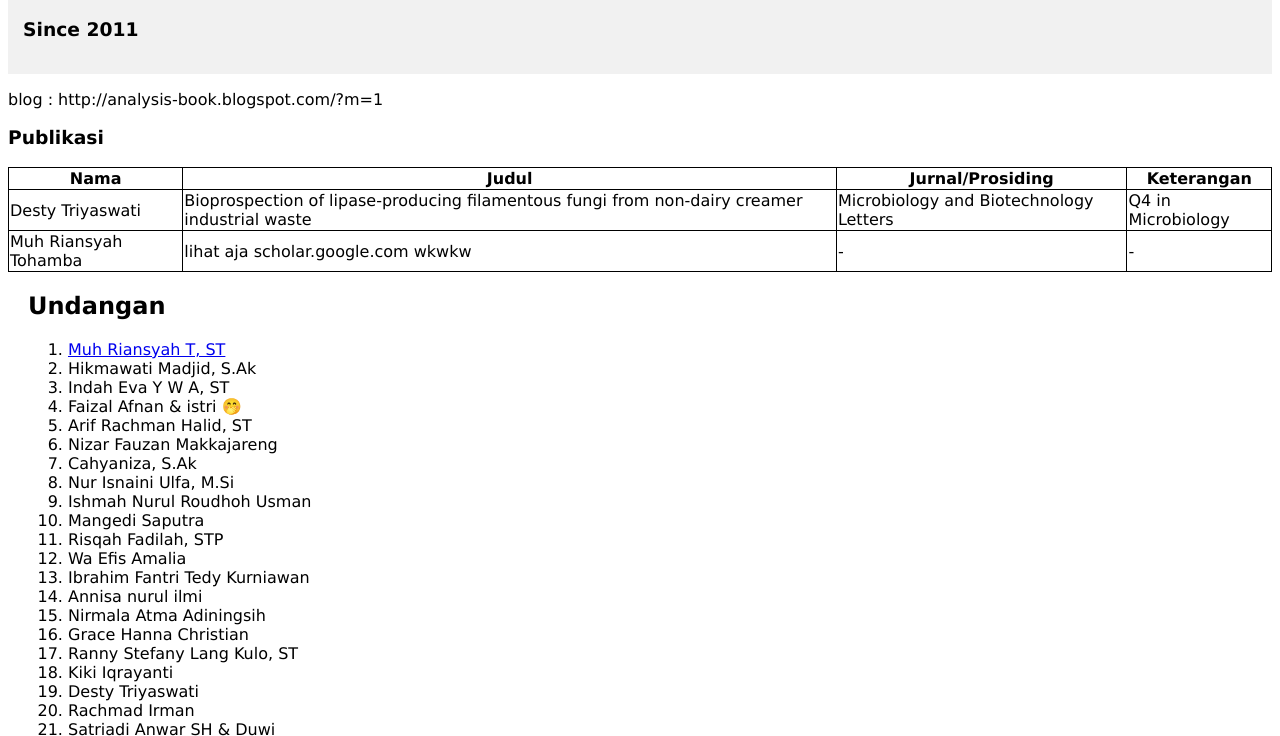
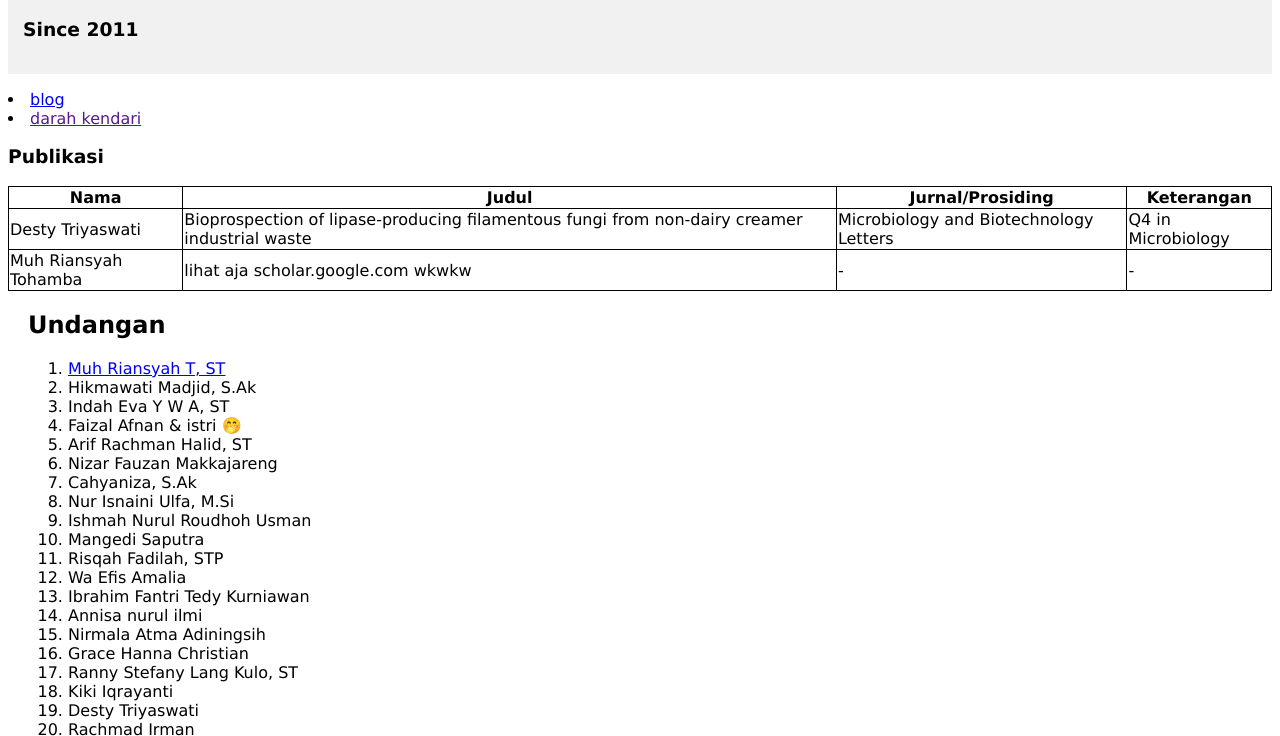
Before and after one commit to analysiskdi/analysiskdi.github.io, a plain HTML site: page index.html in a window 1280 px wide. Shown: the part 85-821 px from the top of the page. Drawn offline with Linux system fonts and the light colour scheme.

Commit message:
Update index.html
Update link

```diff
--- a/index.html
+++ b/index.html
@@ -56,7 +56,10 @@ table, th, td {
   <h1>Analysis - Dari SMAN 4 Kendari untuk Dunia</h1>
   <h3>Since 2011</h3>
 </div>
-<p>blog : http://analysis-book.blogspot.com/?m=1 </p>
+<ul>
+</ul>
+<li> <a href="http://analysis-book.blogspot.com/"> blog </a></li>
+<li> <a href="">darah kendari</a></li>
 <table >
       <h3>Publikasi</h3>
       <tr></tr>
```
